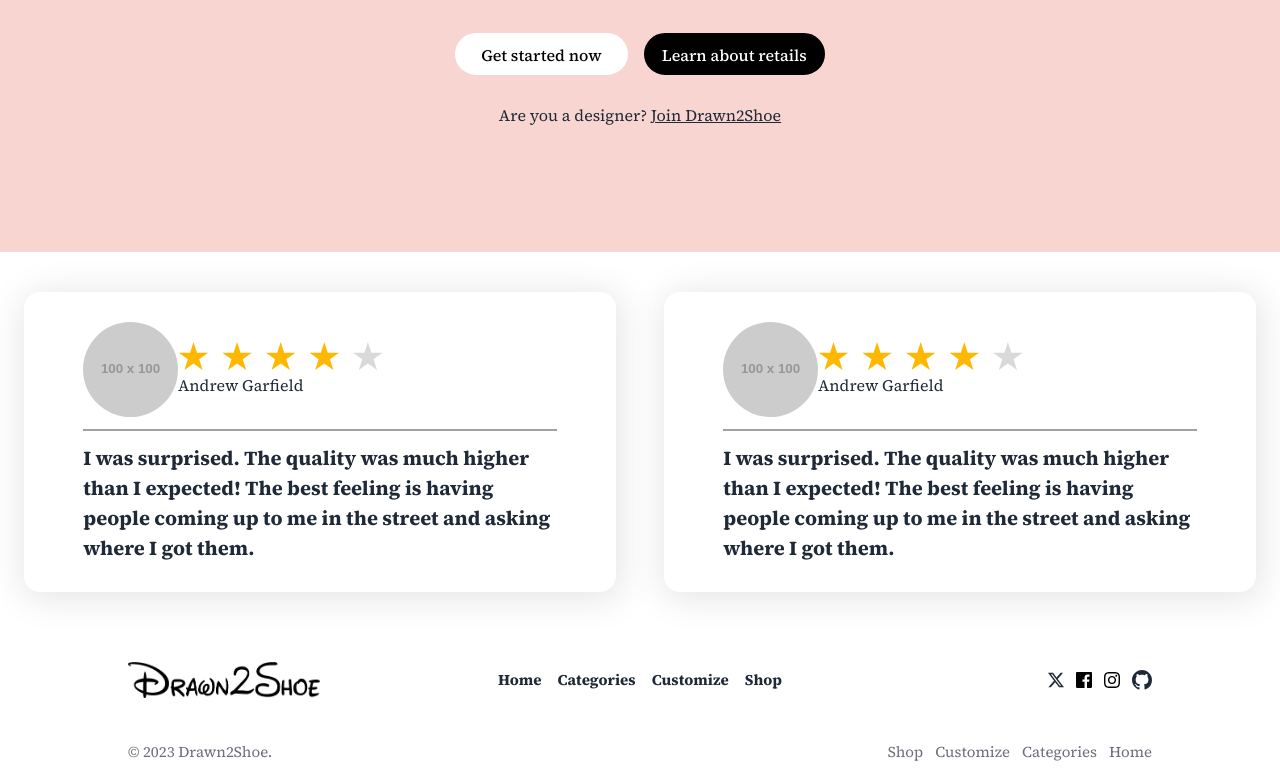
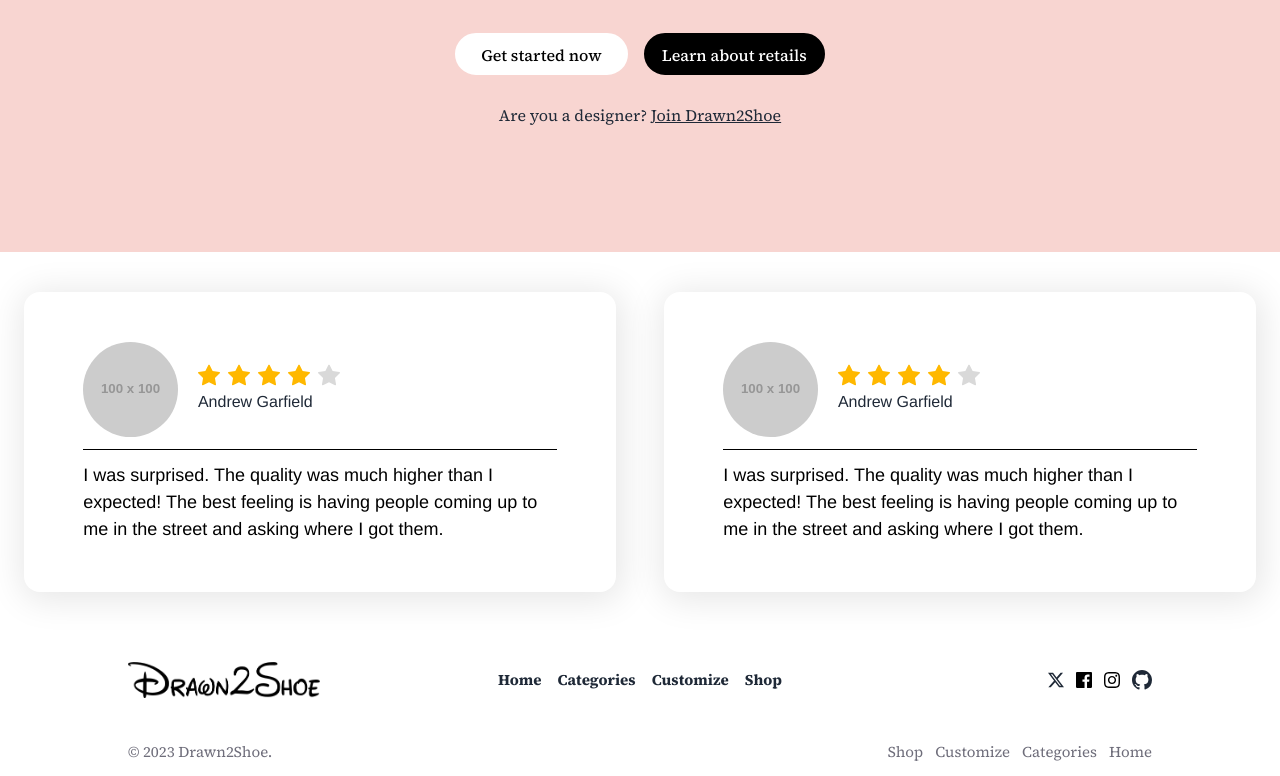
Before and after one commit to dvjsharma/Drawn2Shoe, a React (Vite) app in the folder client/: page / in a window 1280 px wide. Shown: the part 1796-2572 px from the top of the page. Built offline with nearby package versions, Linux system fonts and the light colour scheme.

Commit message:
completed landing page

```diff
--- a/client/src/components/Carousel2/index.jsx
+++ b/client/src/components/Carousel2/index.jsx
@@ -2,34 +2,85 @@ import React from 'react'
 
 const Carousel2 = () => {
   return (
-    <div className='flex w-full items-center justify-center'>
-
-    <div className="carousel min-h-[300px] w-[700px] rounded-2xl mx-6 my-10" style={{boxShadow: "2px 4px 35px 4px rgba(0, 0, 0, 0.10)"
-}}>
-  <div id="slide1" className="carousel-item relative w-full justify-center items-center" >
-    <div className='flex w-[80%] justify-start items-center flex-col py-5'>
-        <div className='flex justify-start items-center w-full'>
-            <div className='flex w-[20%] justify-start items-start'>
-            <img className=' rounded-[100%]' src="https://fakeimg.pl/100x100" alt="" />
+    <div className="flex w-full items-center justify-center">
+      <div
+        className="carousel min-h-[300px] w-[700px] rounded-2xl mx-6 my-10"
+        style={{ boxShadow: "2px 4px 35px 4px rgba(0, 0, 0, 0.10)" }}
+      >
+        <div
+          id="slide1"
+          className="carousel-item relative w-full justify-center items-center"
+        >
+          <div className="flex w-[80%] justify-start items-center flex-col py-5">
+            <div className="flex justify-start items-center w-full">
+              <div className="flex w-[20%] justify-start items-start">
+                <img
+                  className=" rounded-[100%]"
+                  src="https://fakeimg.pl/100x100"
+                  alt=""
+                />
               </div>
-            <div className='flex w-[80%] justify-start items-start flex-col'>
-            <svg xmlns="http://www.w3.org/2000/svg" width="206" height="31" viewBox="0 0 206 31" fill="none">
-                <path d="M15.5 0L18.98 10.7102H30.2414L21.1307 17.3295L24.6107 28.0398L15.5 21.4205L6.38933 28.0398L9.86929 17.3295L0.758624 10.7102H12.02L15.5 0Z"             fill="#FFB800"/>
-                <path d="M59.0937 0L62.5737 10.7102H73.8351L64.7245 17.3295L68.2044 28.0398L59.0937 21.4205L49.9831 28.0398L53.463 17.3295L44.3524 10.7102H55.6138L59.0937              0Z" fill="#FFB800"/>
-                <path d="M102.687 0L106.167 10.7102H117.429L108.318 17.3295L111.798 28.0398L102.687 21.4205L93.5768 28.0398L97.0568 17.3295L87.9461 10.7102H99.2075L102.687             0Z" fill="#FFB800"/>
-                <path d="M146.281 0L149.761 10.7102H161.023L151.912 17.3295L155.392 28.0398L146.281 21.4205L137.171 28.0398L140.651 17.3295L131.54 10.7102H142.801L146.281              0Z" fill="#FFB800"/>
-                <path d="M189.875 0L193.355 10.7102H204.616L195.506 17.3295L198.986 28.0398L189.875 21.4205L180.764 28.0398L184.244 17.3295L175.134 10.7102H186.395L189.875             0Z" fill="#D9D9D9"/>
+              <div className="flex w-[80%] pl-5 justify-start items-start flex-col">
+                <div className='flex gap-2 pb-1'>
+                <svg
+                  xmlns="http://www.w3.org/2000/svg"
+                  width="22"
+                  height="22"
+                  fill="#FFB800"
+                  class="bi bi-star-fill"
+                  viewBox="0 0 16 16"
+                >
+                  <path d="M3.612 15.443c-.386.198-.824-.149-.746-.592l.83-4.73L.173 6.765c-.329-.314-.158-.888.283-.95l4.898-.696L7.538.792c.197-.39.73-.39.927 0l2.184 4.327 4.898.696c.441.062.612.636.282.95l-3.522 3.356.83 4.73c.078.443-.36.79-.746.592L8 13.187l-4.389 2.256z" />
                 </svg>
-            <div>
-                Andrew Garfield
+                <svg
+                  xmlns="http://www.w3.org/2000/svg"
+                  width="22"
+                  height="22"
+                  fill="#FFB800"
+                  class="bi bi-star-fill"
+                  viewBox="0 0 16 16"
+                >
+                  <path d="M3.612 15.443c-.386.198-.824-.149-.746-.592l.83-4.73L.173 6.765c-.329-.314-.158-.888.283-.95l4.898-.696L7.538.792c.197-.39.73-.39.927 0l2.184 4.327 4.898.696c.441.062.612.636.282.95l-3.522 3.356.83 4.73c.078.443-.36.79-.746.592L8 13.187l-4.389 2.256z" />
+                </svg>
+                <svg
+                  xmlns="http://www.w3.org/2000/svg"
+                  width="22"
+                  height="22"
+                  fill="#FFB800"
+                  class="bi bi-star-fill"
+                  viewBox="0 0 16 16"
+                >
+                  <path d="M3.612 15.443c-.386.198-.824-.149-.746-.592l.83-4.73L.173 6.765c-.329-.314-.158-.888.283-.95l4.898-.696L7.538.792c.197-.39.73-.39.927 0l2.184 4.327 4.898.696c.441.062.612.636.282.95l-3.522 3.356.83 4.73c.078.443-.36.79-.746.592L8 13.187l-4.389 2.256z" />
+                </svg>
+                <svg
+                  xmlns="http://www.w3.org/2000/svg"
+                  width="22"
+                  height="22"
+                  fill="#FFB800"
+                  class="bi bi-star-fill"
+                  viewBox="0 0 16 16"
+                >
+                  <path d="M3.612 15.443c-.386.198-.824-.149-.746-.592l.83-4.73L.173 6.765c-.329-.314-.158-.888.283-.95l4.898-.696L7.538.792c.197-.39.73-.39.927 0l2.184 4.327 4.898.696c.441.062.612.636.282.95l-3.522 3.356.83 4.73c.078.443-.36.79-.746.592L8 13.187l-4.389 2.256z" />
+                </svg>
+                <svg
+                  xmlns="http://www.w3.org/2000/svg"
+                  width="22"
+                  height="22"
+                  fill="#D9D9D9"
+                  class="bi bi-star-fill"
+                  viewBox="0 0 16 16"
+                >
+                  <path d="M3.612 15.443c-.386.198-.824-.149-.746-.592l.83-4.73L.173 6.765c-.329-.314-.158-.888.283-.95l4.898-.696L7.538.792c.197-.39.73-.39.927 0l2.184 4.327 4.898.696c.441.062.612.636.282.95l-3.522 3.356.83 4.73c.078.443-.36.79-.746.592L8 13.187l-4.389 2.256z" />
+                </svg>
+                </div>
+                <div className="custom text-[#6ce6d78]">Andrew Garfield</div>
               </div>
             </div>
-        </div>
-        <div className='w-full h-[1.5px] bg-[#A1A1A1] my-3'>
-
-        </div>
-        <div className='font-bold text-[20px]'>
-            I was surprised. The quality was much higher than I expected! The best feeling is having people coming up to me in the street and asking where I got them.
+            <div className="w-full h-[1.5px] bg-black my-3"></div>
+            <div className="text-[18px] text-black custom">
+              I was surprised. The quality was much higher than I expected! The
+              best feeling is having people coming up to me in the street and
+              asking where I got them.
             </div>
           </div>
           {/* <div className="absolute flex justify-between transform -translate-y-1/2 left-5 right-5 top-1/2">
@@ -38,32 +89,84 @@ const Carousel2 = () => {
     </div> */}
         </div>
       </div>
-    <div className="carousel min-h-[300px] w-[700px] rounded-2xl mx-6 my-10 max-md:hidden" style={{boxShadow: "2px 4px 35px 4px rgba(0, 0, 0, 0.10)"
-}}>
-  <div id="slide1" className="carousel-item relative w-full justify-center items-center" >
-    <div className='flex w-[80%] justify-start items-center flex-col py-5'>
-        <div className='flex justify-start items-center w-full'>
-            <div className='flex w-[20%] justify-start items-start'>
-            <img className=' rounded-[100%]' src="https://fakeimg.pl/100x100" alt="" />
+      <div
+        className="carousel min-h-[300px] w-[700px] rounded-2xl mx-6 my-10 max-md:hidden"
+        style={{ boxShadow: "2px 4px 35px 4px rgba(0, 0, 0, 0.10)" }}
+      >
+        <div
+          id="slide1"
+          className="carousel-item relative w-full justify-center items-center"
+        >
+          <div className="flex w-[80%] justify-start items-center flex-col py-5">
+            <div className="flex justify-start items-center w-full">
+              <div className="flex w-[20%] justify-start items-start">
+                <img
+                  className=" rounded-[100%]"
+                  src="https://fakeimg.pl/100x100"
+                  alt=""
+                />
               </div>
-            <div className='flex w-[80%] justify-start items-start flex-col'>
-            <svg xmlns="http://www.w3.org/2000/svg" width="206" height="31" viewBox="0 0 206 31" fill="none">
-                <path d="M15.5 0L18.98 10.7102H30.2414L21.1307 17.3295L24.6107 28.0398L15.5 21.4205L6.38933 28.0398L9.86929 17.3295L0.758624 10.7102H12.02L15.5 0Z"             fill="#FFB800"/>
-                <path d="M59.0937 0L62.5737 10.7102H73.8351L64.7245 17.3295L68.2044 28.0398L59.0937 21.4205L49.9831 28.0398L53.463 17.3295L44.3524 10.7102H55.6138L59.0937              0Z" fill="#FFB800"/>
-                <path d="M102.687 0L106.167 10.7102H117.429L108.318 17.3295L111.798 28.0398L102.687 21.4205L93.5768 28.0398L97.0568 17.3295L87.9461 10.7102H99.2075L102.687             0Z" fill="#FFB800"/>
-                <path d="M146.281 0L149.761 10.7102H161.023L151.912 17.3295L155.392 28.0398L146.281 21.4205L137.171 28.0398L140.651 17.3295L131.54 10.7102H142.801L146.281              0Z" fill="#FFB800"/>
-                <path d="M189.875 0L193.355 10.7102H204.616L195.506 17.3295L198.986 28.0398L189.875 21.4205L180.764 28.0398L184.244 17.3295L175.134 10.7102H186.395L189.875             0Z" fill="#D9D9D9"/>
+              <div className="flex w-[80%] pl-5 justify-start items-start flex-col">
+              <div className='flex gap-2 pb-1'>
+                <svg
+                  xmlns="http://www.w3.org/2000/svg"
+                  width="22"
+                  height="22"
+                  fill="#FFB800"
+                  class="bi bi-star-fill"
+                  viewBox="0 0 16 16"
+                >
+                  <path d="M3.612 15.443c-.386.198-.824-.149-.746-.592l.83-4.73L.173 6.765c-.329-.314-.158-.888.283-.95l4.898-.696L7.538.792c.197-.39.73-.39.927 0l2.184 4.327 4.898.696c.441.062.612.636.282.95l-3.522 3.356.83 4.73c.078.443-.36.79-.746.592L8 13.187l-4.389 2.256z" />
                 </svg>
-            <div>
-                Andrew Garfield
+                <svg
+                  xmlns="http://www.w3.org/2000/svg"
+                  width="22"
+                  height="22"
+                  fill="#FFB800"
+                  class="bi bi-star-fill"
+                  viewBox="0 0 16 16"
+                >
+                  <path d="M3.612 15.443c-.386.198-.824-.149-.746-.592l.83-4.73L.173 6.765c-.329-.314-.158-.888.283-.95l4.898-.696L7.538.792c.197-.39.73-.39.927 0l2.184 4.327 4.898.696c.441.062.612.636.282.95l-3.522 3.356.83 4.73c.078.443-.36.79-.746.592L8 13.187l-4.389 2.256z" />
+                </svg>
+                <svg
+                  xmlns="http://www.w3.org/2000/svg"
+                  width="22"
+                  height="22"
+                  fill="#FFB800"
+                  class="bi bi-star-fill"
+                  viewBox="0 0 16 16"
+                >
+                  <path d="M3.612 15.443c-.386.198-.824-.149-.746-.592l.83-4.73L.173 6.765c-.329-.314-.158-.888.283-.95l4.898-.696L7.538.792c.197-.39.73-.39.927 0l2.184 4.327 4.898.696c.441.062.612.636.282.95l-3.522 3.356.83 4.73c.078.443-.36.79-.746.592L8 13.187l-4.389 2.256z" />
+                </svg>
+                <svg
+                  xmlns="http://www.w3.org/2000/svg"
+                  width="22"
+                  height="22"
+                  fill="#FFB800"
+                  class="bi bi-star-fill"
+                  viewBox="0 0 16 16"
+                >
+                  <path d="M3.612 15.443c-.386.198-.824-.149-.746-.592l.83-4.73L.173 6.765c-.329-.314-.158-.888.283-.95l4.898-.696L7.538.792c.197-.39.73-.39.927 0l2.184 4.327 4.898.696c.441.062.612.636.282.95l-3.522 3.356.83 4.73c.078.443-.36.79-.746.592L8 13.187l-4.389 2.256z" />
+                </svg>
+                <svg
+                  xmlns="http://www.w3.org/2000/svg"
+                  width="22"
+                  height="22"
+                  fill="#D9D9D9"
+                  class="bi bi-star-fill"
+                  viewBox="0 0 16 16"
+                >
+                  <path d="M3.612 15.443c-.386.198-.824-.149-.746-.592l.83-4.73L.173 6.765c-.329-.314-.158-.888.283-.95l4.898-.696L7.538.792c.197-.39.73-.39.927 0l2.184 4.327 4.898.696c.441.062.612.636.282.95l-3.522 3.356.83 4.73c.078.443-.36.79-.746.592L8 13.187l-4.389 2.256z" />
+                </svg>
+                </div>
+                <div className="custom text-[#6ce6d78]">Andrew Garfield</div>
               </div>
             </div>
-        </div>
-        <div className='w-full h-[1.5px] bg-[#A1A1A1] my-3'>
-
-        </div>
-        <div className='font-bold text-[20px]'>
-            I was surprised. The quality was much higher than I expected! The best feeling is having people coming up to me in the street and asking where I got them.
+            <div className="w-full h-[1.5px] bg-black my-3"></div>
+            <div className="text-[18px] text-black custom">
+              I was surprised. The quality was much higher than I expected! The
+              best feeling is having people coming up to me in the street and
+              asking where I got them.
             </div>
           </div>
           {/* <div className="absolute flex justify-between transform -translate-y-1/2 left-5 right-5 top-1/2">
@@ -73,7 +176,7 @@ const Carousel2 = () => {
         </div>
       </div>
     </div>
-  )
+  );
 }
 
 export default Carousel2
--- a/client/src/components/Navbar/navbar.jsx
+++ b/client/src/components/Navbar/navbar.jsx
@@ -46,7 +46,7 @@ const Navbar = () => {
   return (
     <>
     <Menu right isOpen={toggled} styles={styles} onClose={()=>(setToggled(false))} >
-      <Link to="/" className='menu-item'>Home</Link>
+      <Link to="/" className='menu-item' onClick={()=>{setToggled(false)}}>Home</Link>
       <Link to="categories" className='menu-item' onClick={()=>{setToggled(false)}} >Categories</Link>
       <Link to="customize" className='menu-item' onClick={()=>{setToggled(false)}} >Customize</Link>
       <Link to="shop" className='menu-item' onClick={()=>{setToggled(false)}} >Shop</Link>
--- a/client/tailwind.config.js
+++ b/client/tailwind.config.js
@@ -23,4 +23,7 @@ export default {
     },
   },
   plugins: [require("daisyui")],
+  daisyui:{
+    themes:["light"]
+  }
 }
```
Lines whose indentation alone changed are shown as unchanged.
